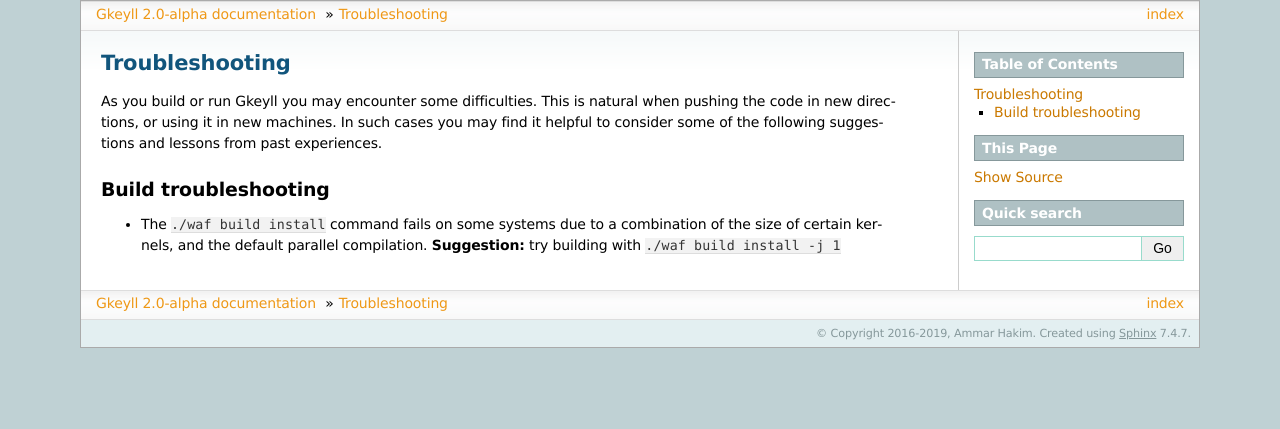
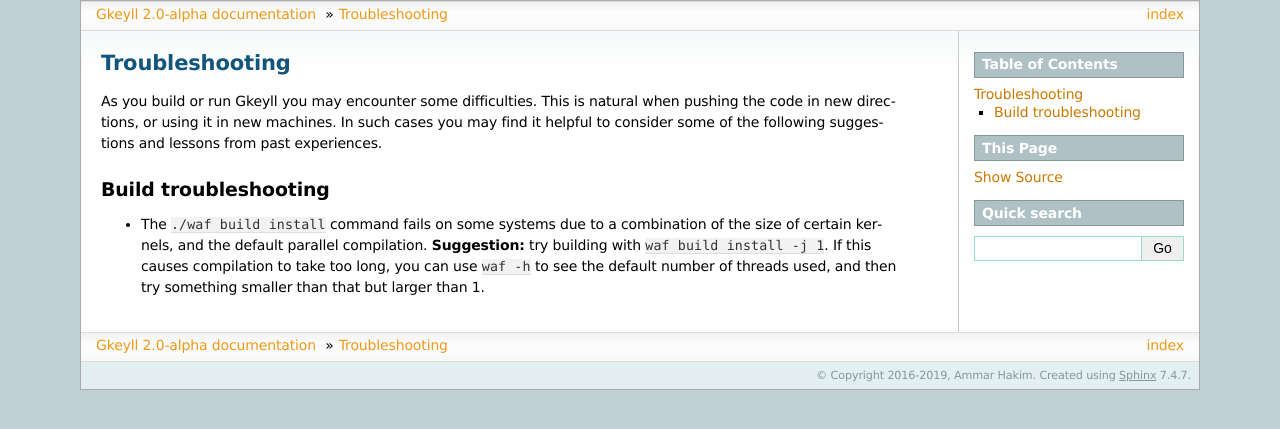
Before and after one commit to ammarhakim/gkyl-doc, a Sphinx documentation site: the page built from source/gkyl/trouble.rst, in a window 1280 px wide. Shown: the top 429 px of the page. Built offline with Sphinx 7.4.7, drawn with Linux system fonts in a browser that asks for light colours.

Commit message:
Update troubleshooting comment about ./waf -j.

```diff
--- a/source/gkyl/trouble.rst
+++ b/source/gkyl/trouble.rst
@@ -14,4 +14,7 @@
 - The ``./waf build install`` command fails on some systems
   due to a combination of the size of certain kernels, and the
   default parallel compilation.
-  **Suggestion:** try building with ``./waf build install -j 1``
+  **Suggestion:** try building with ``waf build install -j 1``.
+  If this causes compilation to take too long, you can use ``waf -h``
+  to see the default number of threads used, and then try something
+  smaller than that but larger than 1.
```
